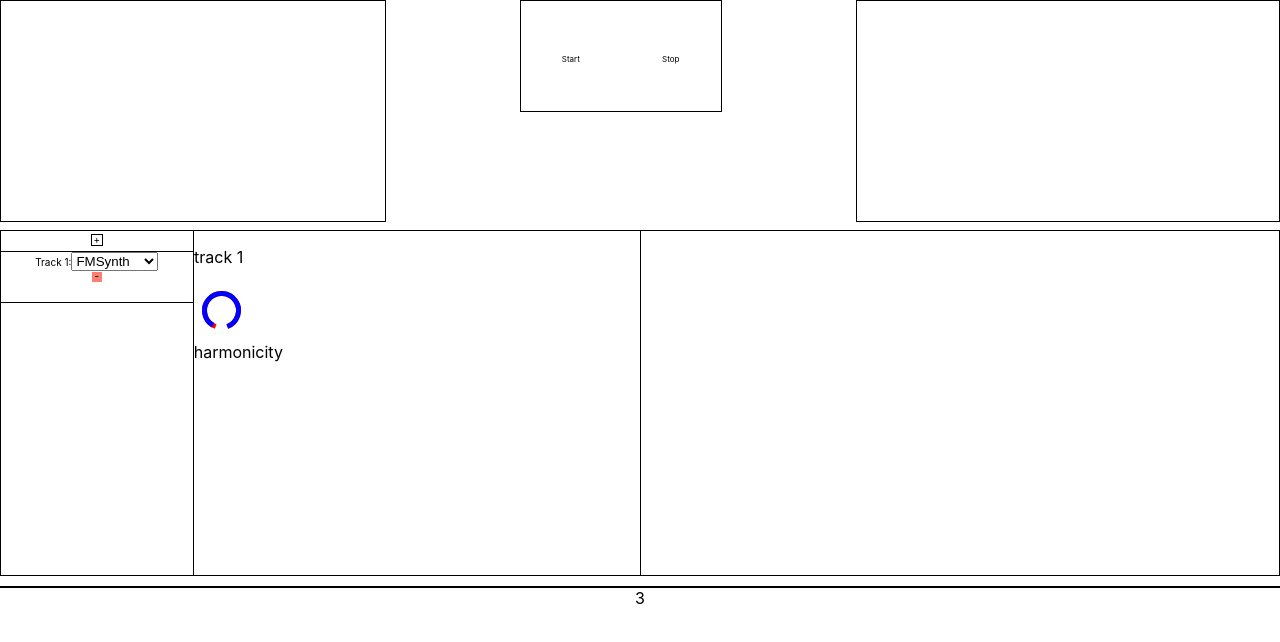
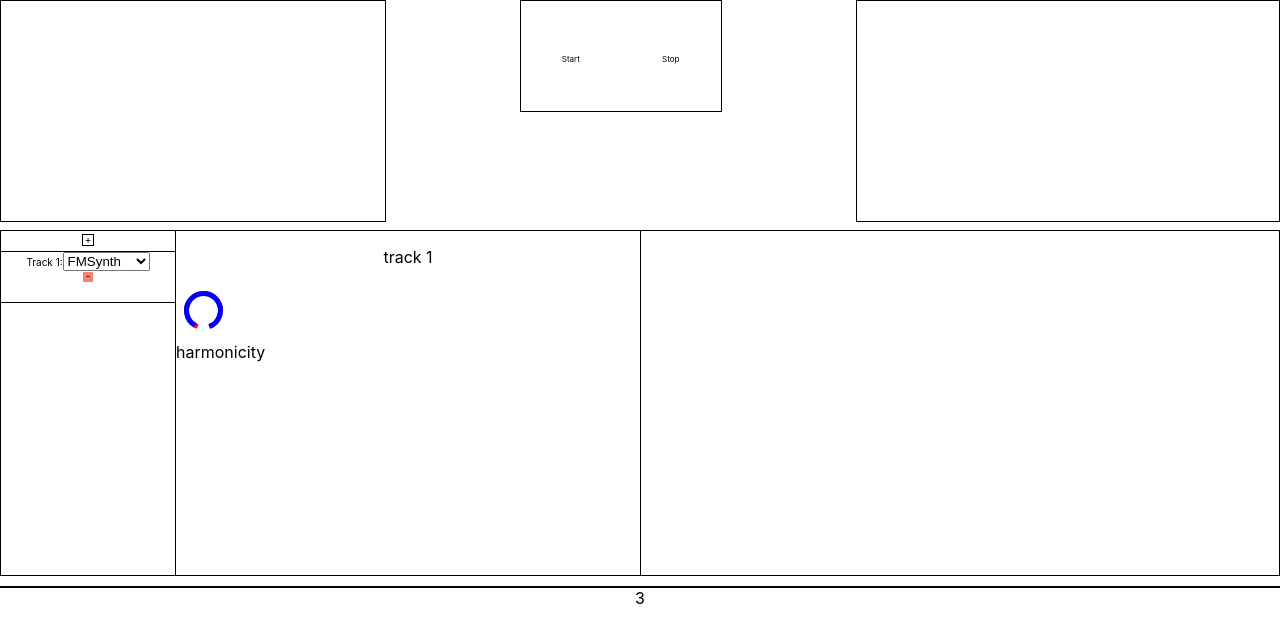
Before and after one commit to lemoswilson/quarenTunes, a React (Create React App) app: page / in a window 1280 px wide. Shown: the top 642 px of the page. Built offline with nearby package versions, Linux system fonts and the light colour scheme.

Commit message:
trackAdd

```diff
--- a/src/App.js
+++ b/src/App.js
@@ -17,9 +17,11 @@ class App extends Component {
       }));
     }
 
-    this.deleteTrackRef = (trackNumber) => {
+    this.deleteTrackRef = (trackNumber, trackCounter) => {
+      console.log('[App.js]: trackNumber deleteTrackRef', trackNumber);
       this.setState(state => ({
         [trackNumber]: undefined,
+        [trackCounter]: undefined,
       }))
     }
 
--- a/src/components/Layout/InstrumentSelector/InstrumentSelector.js
+++ b/src/components/Layout/InstrumentSelector/InstrumentSelector.js
@@ -36,7 +36,7 @@ const InstrumentSelector = (props) => {
     return (
         <div className="instrumentRow" style={style(props.trackIndex)} onClick={showInstrument}>
             <label htmlFor={`IS${props.trackIndex}`}>{`Track ${props.trackIndex + 1}:`}</label>
-            <select onChange={setInstrument} value={props.instrument} id={`IS${props.key}`} className="instrumentSelector">
+            <select onChange={setInstrument} value={props.instrument} id={props.unique} className="instrumentSelector">
                 <option value="FMSynth"  >FMSynth</option>
                 <option value="Sampler"  >Sampler</option>
                 <option value="drumSynth" >drumSynth</option>
--- a/src/containers/MainWindow/Instruments/FMSynth/FMSynth.js
+++ b/src/containers/MainWindow/Instruments/FMSynth/FMSynth.js
@@ -53,6 +53,7 @@ const FMSynth = (props) => {
         // passing the new harmonicity value to the components subscribed to the TrackContext
         useEffect(() => {
             selfRef.current.harmonicity.value = state.harmonicity;
+            TrackContext.getTrackRef(selfRef.current, props.trackIndex);
         }, [state.harmonicity])
 
         useEffect(() => {
--- a/src/containers/MainWindow/Instruments/Instrument/Instrument.js
+++ b/src/containers/MainWindow/Instruments/Instrument/Instrument.js
@@ -5,9 +5,6 @@ import { useRef } from 'react';
 
 const Instrument = (props) => {
 
-    useEffect(() => {
-        console.log('[Instrument.js]: trackIndex change');
-    }, [props.trackIndex])
 
     const instrumentStyle = props.display() ? null : {display: 'none'};
 
--- a/src/containers/MainWindow/Instruments/Instruments.js
+++ b/src/containers/MainWindow/Instruments/Instruments.js
@@ -8,10 +8,6 @@ class Instruments extends Component {
         super(props);
     }
 
-    componentDidUpdate() {
-        console.log('[Instruments.js]: ComponentDidUpdate, instrumentList:', this.props.instrumentList);
-    }
-
     selected = (index) => {
         return index === this.props.selectedInstrument ? true : false;
     }
@@ -20,7 +16,7 @@ class Instruments extends Component {
         return(
             <div className="instruments">
                 {this.props.instrumentList.map((instrument, index) => {
-                    return <Instrument key={`${index}Track`} trackIndex={index} InstrumentType={instrument} display={() => this.selected(index)}/>
+                    return <Instrument key={instrument.id} trackIndex={index} InstrumentType={instrument.instrument} display={() => this.selected(index)}/>
                 })}
             </div>
         )
--- a/src/containers/MainWindow/Instruments/Instruments.scss
+++ b/src/containers/MainWindow/Instruments/Instruments.scss
@@ -0,0 +1,3 @@
+.instruments {
+    width: 80%;
+}
--- a/src/containers/MainWindow/MainWindow.js
+++ b/src/containers/MainWindow/MainWindow.js
@@ -10,10 +10,11 @@ class MainWindow extends Component {
     constructor(props) {
         super(props);
         this.state = {
-            instruments: ['FMSynth'],
+            instruments: [{instrument:'FMSynth', id:0}],
             fx: [[], [], [], []],
             selectedInstrument: 0,
             trackCount: 1,
+            counter: 0,
         }
     }
 
@@ -22,7 +23,7 @@ class MainWindow extends Component {
     changeInstrument = (instrument, index) => {
         this.setState((state) => {
             let inst = state.instruments;
-            inst[index] = instrument;
+            inst[index].instrument = instrument;
             return {
                 ...state,
                 instruments: inst,
@@ -33,16 +34,18 @@ class MainWindow extends Component {
     addInstrument = () => {
         this.setState((state) => {
             let inst = state.instruments;
-            inst.push('FMSynth');
+            inst.push({instrument: 'FMSynth', id: state.counter + 1});
             return {
                 ...state,
                 instruments: inst,
                 trackCount: state.trackCount + 1,
+                counter: state.counter + 1,
             }
         })
     }
 
     removeInstrument = (index) => {
+        this.context.deleteTrackRef(index, this.state.trackCount - 1);
         this.setState((state) => {
             let inst = state.instruments;
             inst.splice(index, 1);
@@ -52,7 +55,7 @@ class MainWindow extends Component {
                 trackCount: state.trackCount - 1,
             }
         })
-        // this.context.deleteTrackRef(index);
+        console.log('[MainWindow.js]: should be deliting track ref');
         // this.forceInstrumentRender();
     }
 
@@ -66,9 +69,6 @@ class MainWindow extends Component {
         })
     }
 
-    componentDidUpdate(){
-        console.log('[MainWindow.js]: ComponentDidUpdate, InstrumentList', this.state.instruments)
-    }
 
     render() {
         return(
@@ -77,7 +77,7 @@ class MainWindow extends Component {
                     <div className="trackControl">
                         <div className='addInstrument' onClick={this.addInstrument}>+</div>
                         { this.state.instruments.map((instrument, index) => {
-                            return <InstrumentSelector key={index} trackIndex={index} instrument={instrument} setInstrument={this.changeInstrument} removeInstrument={this.removeInstrument} showInstrument={this.showInstrument}></InstrumentSelector>
+                            return <InstrumentSelector key={instrument.id} unique={instrument.id} trackIndex={index} instrument={instrument.instrument} setInstrument={this.changeInstrument} removeInstrument={this.removeInstrument} showInstrument={this.showInstrument}></InstrumentSelector>
                         }) }
                         </div>
                     <Instruments instrumentList={this.state.instruments} selectedInstrument={this.state.selectedInstrument}></Instruments>
--- a/src/containers/MainWindow/MainWindow.scss
+++ b/src/containers/MainWindow/MainWindow.scss
@@ -14,7 +14,7 @@
         .trackControl {
             width: 30%;
             border-right: 1px solid black;
-            overflow: scroll;
+            overflow: auto;
             font-size: 10px;
 
             .addInstrument {
```
